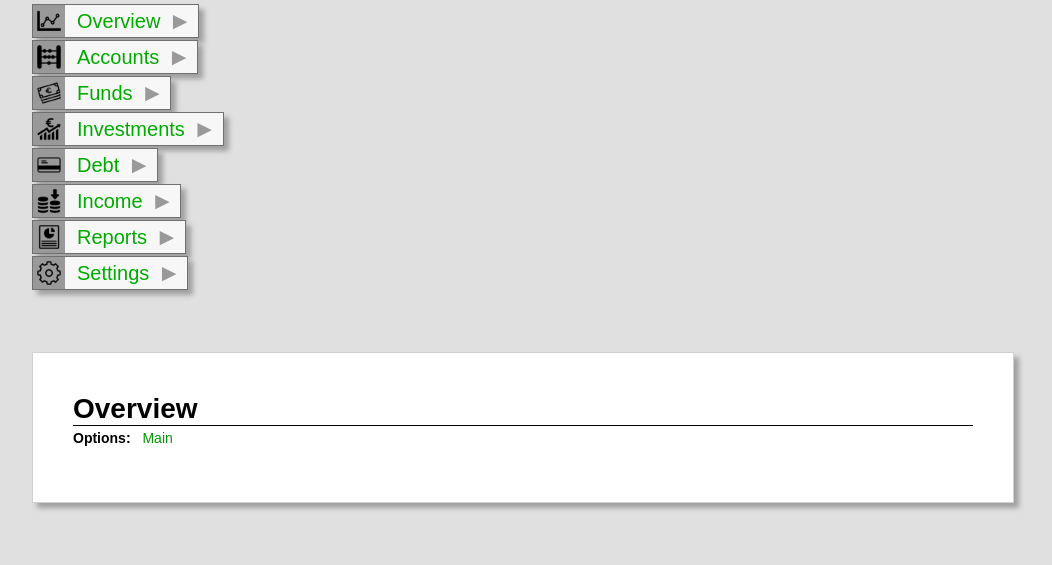
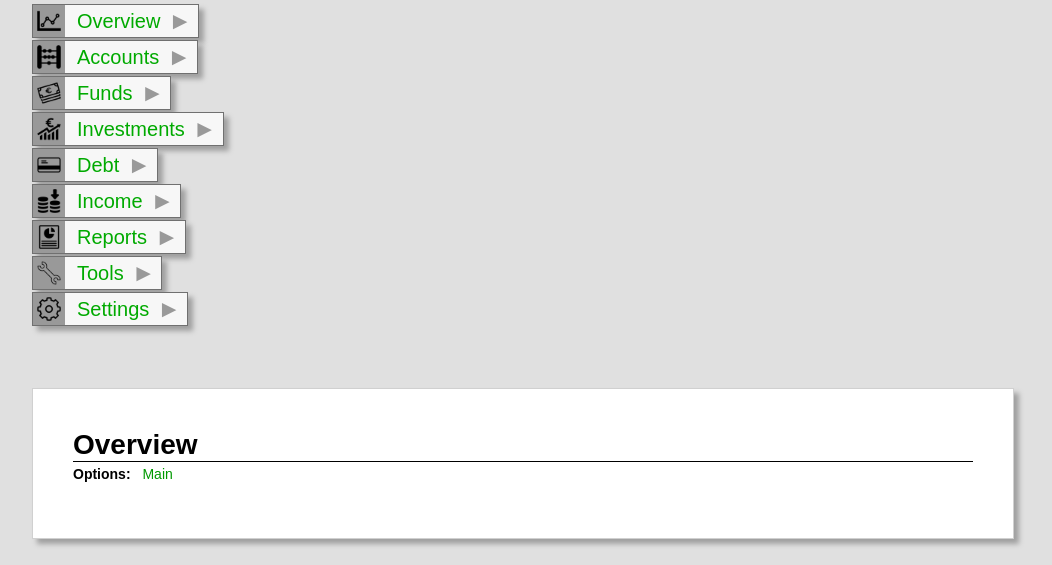
Before and after one commit to vkbo/wheresMyMoney, a PHP site: page /index.php in a window 1280 px wide. Shown: the part 216-781 px from the top of the page, without its empty margins (8-1060 px from the left). Run offline with PHP 8.4, Linux system fonts and the light colour scheme.

Commit message:
Added tools menu option

```diff
--- a/web/includes/header.php
+++ b/web/includes/header.php
@@ -37,6 +37,7 @@
                 <li><span class="menu-icon"><img src="images/icon_debt.png" /></span><a href="debt.php">Debt</a><span class="triangle">&#9658;</span></li>
                 <li><span class="menu-icon"><img src="images/icon_income.png" /></span><a href="income.php">Income</a><span class="triangle">&#9658;</span></li>
                 <li><span class="menu-icon"><img src="images/icon_report.png" /></span><a href="reports.php">Reports</a><span class="triangle">&#9658;</span></li>
+                <li><span class="menu-icon"><img src="images/icon_tools.png" /></span><a href="tools.php">Tools</a><span class="triangle">&#9658;</span></li>
                 <li><span class="menu-icon"><img src="images/icon_settings.png" /></span><a href="settings.php">Settings</a><span class="triangle">&#9658;</span></li>
             </ul>
         </nav>
```
Also changed, not shown: web/images/Readme.md, web/images/icon_tools.png (renamed from web/images/icon_options.png).
